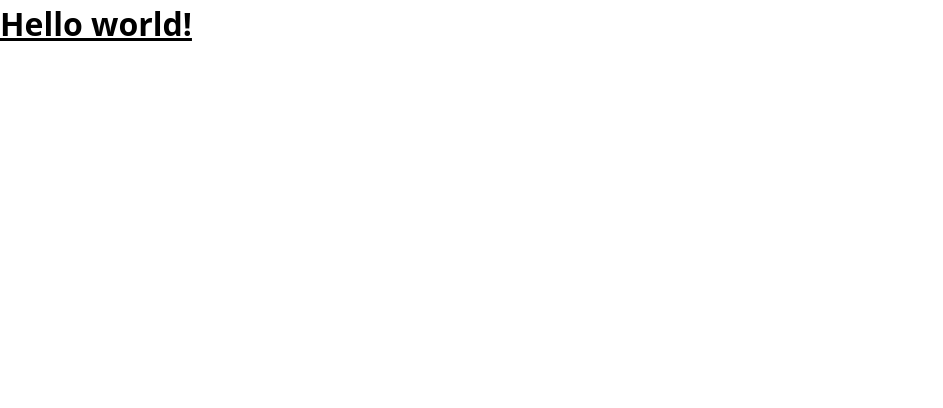
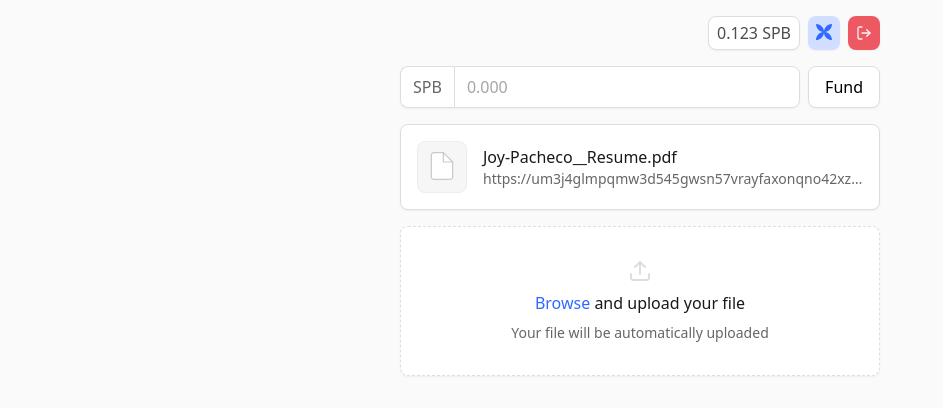
Before and after one commit to amazzat/space, a Next.js app: page / in a window 1280 px wide. Shown: the top 408 px of the page, without its empty margins (0-943 px from the left). Built offline with nearby package versions, Linux system fonts and the light colour scheme.

Commit message:
Initial ui is done

```diff
--- /dev/null
+++ b/core/use-local-storage.js
@@ -0,0 +1,31 @@
+import { useState } from "react";
+
+export function useLocalStorage(key, initialValue) {
+  const [storedValue, setStoredValue] = useState(() => {
+    if (typeof window === "undefined") {
+      return initialValue;
+    }
+    try {
+      const item = window.localStorage.getItem(key);
+      return item ? JSON.parse(item) : initialValue;
+    } catch (error) {
+      console.error(error);
+      return initialValue;
+    }
+  });
+
+  const setValue = (value) => {
+    try {
+      const valueToStore =
+        value instanceof Function ? value(storedValue) : value;
+      setStoredValue(valueToStore);
+      if (typeof window !== "undefined") {
+        window.localStorage.setItem(key, JSON.stringify(valueToStore));
+      }
+    } catch (error) {
+      console.error(error);
+    }
+  };
+
+  return [storedValue, setValue];
+}
--- a/pages/index.jsx
+++ b/pages/index.jsx
@@ -1,3 +1,175 @@
+import Link from "next/link";
+import { useLocalStorage } from "../core/use-local-storage";
+
 export default function Home() {
-  return <h1 className="flex text-3xl font-bold underline">Hello world!</h1>;
+  const [space, setSpace] = useLocalStorage("space", [
+    {
+      name: "Joy-Pacheco__Resume.pdf",
+      url: "https://um3j4glmpqmw3d545gwsn57vrayfaxonqno42xzd2zyi6xmm5vpq.arweave.net/ozaeGWx8GW2PvOmtJvf1iDBQXc2DXc1fI9Zwj12M7V8",
+    },
+  ]);
+
+  return (
+    <div className="min-h-screen bg-black-5">
+      <div className="mx-auto flex max-w-lg flex-col gap-4 p-4">
+        <header className="flex justify-end gap-2">
+          <span className="rounded-lg border border-black-20 bg-black-0 px-2 py-1 text-base text-black-70 shadow-sm">
+            0.123 SPB
+          </span>
+          <span className="rounded-lg bg-blue-20 p-2 text-blue-50 shadow-sm">
+            <svg
+              width="16"
+              height="16"
+              viewBox="0 0 16 16"
+              fill="none"
+              xmlns="http://www.w3.org/2000/svg"
+            >
+              <path
+                fillRule="evenodd"
+                clipRule="evenodd"
+                d="M8.03096 7.34826C7.69932 3.2348 4.256 0 0.0571432 0C0.0571432 4.17939 3.26202 7.61025 7.34826 7.96902C3.2348 8.30064 1.83538e-07 11.744 0 15.9429C4.17939 15.9429 7.61025 12.738 7.96902 8.65176C8.30064 12.7652 11.744 16 15.9429 16C15.9429 11.8206 12.738 8.38976 8.65176 8.03096C12.7652 7.69933 16 4.256 16 0.0571429C11.8206 0.0571426 8.38976 3.26202 8.03096 7.34826ZM7.9998 8.00016C7.99972 8.00016 7.99993 8.00016 7.9998 8.00016Z"
+                fill="currentColor"
+              />
+            </svg>
+          </span>
+          <button className="rounded-lg bg-red-50 p-2 text-red-10 shadow-sm">
+            <svg
+              width="16"
+              height="16"
+              viewBox="0 0 16 16"
+              fill="none"
+              xmlns="http://www.w3.org/2000/svg"
+            >
+              <path
+                d="M10.6667 11.3334L14.0001 8.00002L10.6667 4.66669"
+                stroke="currentColor"
+                strokeWidth="1.33333"
+                strokeLinecap="round"
+                strokeLinejoin="round"
+              />
+              <path
+                d="M14 8H6"
+                stroke="currentColor"
+                strokeWidth="1.33333"
+                strokeLinecap="round"
+                strokeLinejoin="round"
+              />
+              <path
+                d="M6 14H3.33333C2.97971 14 2.64057 13.8595 2.39052 13.6095C2.14048 13.3594 2 13.0203 2 12.6667V3.33333C2 2.97971 2.14048 2.64057 2.39052 2.39052C2.64057 2.14048 2.97971 2 3.33333 2H6"
+                stroke="currentColor"
+                strokeWidth="1.33333"
+                strokeLinecap="round"
+                strokeLinejoin="round"
+              />
+            </svg>
+          </button>
+        </header>
+        <main className="flex flex-col gap-4">
+          <form className="flex gap-2">
+            <label className="group flex flex-1 rounded-lg shadow-sm">
+              <span className="rounded-l-lg border-y border-l border-black-20 bg-black-0 py-2 px-3 text-base text-black-60 group-focus-within:border-blue-50">
+                SPB
+              </span>
+              <input
+                type="number"
+                className="flex-1 rounded-r-lg border border-black-20 bg-black-0 py-2 px-3 text-base text-black-60 placeholder:text-black-40 focus:outline-none group-focus-within:border-y-blue-50 group-focus-within:border-r-blue-50"
+                placeholder="0.000"
+              />
+            </label>
+            <button
+              type="submit"
+              className="rounded-lg border border-black-20 bg-black-0 px-4 py-2 text-base font-medium shadow-sm"
+            >
+              Fund
+            </button>
+          </form>
+        </main>
+        <ul className="flex flex-col gap-2 rounded-lg border border-black-20 bg-black-0 p-4 shadow-sm">
+          {space.map((file) => (
+            <li key={file.url}>
+              <Link
+                href={file.url}
+                className="flex gap-4 rounded-lg bg-black-0 transition-colors duration-150 ease-in-out hover:bg-black-5"
+              >
+                <span className="rounded-lg border border-black-15 bg-black-10 p-2">
+                  <svg
+                    width="32"
+                    height="32"
+                    viewBox="0 0 32 32"
+                    fill="none"
+                    xmlns="http://www.w3.org/2000/svg"
+                  >
+                    <path
+                      d="M17.3333 2.66669H7.99992C7.29267 2.66669 6.6144 2.94764 6.1143 3.44774C5.6142 3.94783 5.33325 4.62611 5.33325 5.33335V26.6667C5.33325 27.3739 5.6142 28.0522 6.1143 28.5523C6.6144 29.0524 7.29267 29.3334 7.99992 29.3334H23.9999C24.7072 29.3334 25.3854 29.0524 25.8855 28.5523C26.3856 28.0522 26.6666 27.3739 26.6666 26.6667V12L17.3333 2.66669Z"
+                      fill="white"
+                      stroke="#C9C9C9"
+                      strokeWidth="1.2"
+                      strokeLinecap="round"
+                      strokeLinejoin="round"
+                    />
+                    <path
+                      d="M17.3333 2.66669V12H26.6666"
+                      stroke="#C9C9C9"
+                      strokeWidth="1.2"
+                      strokeLinecap="round"
+                      strokeLinejoin="round"
+                    />
+                  </svg>
+                </span>
+                <div className="flex min-w-0 flex-1 flex-col py-1">
+                  <span className="text-base text-black-100">{file.name}</span>
+                  <span className="truncate text-sm text-black-60">
+                    {file.url}
+                  </span>
+                </div>
+              </Link>
+            </li>
+          ))}
+        </ul>
+        <form>
+          <label className="flex cursor-pointer flex-col rounded-lg border border-dashed border-black-20 bg-black-0 py-8 px-12 shadow-sm transition-colors duration-150 ease-in-out hover:border-blue-50">
+            <div className="flex flex-col items-center gap-2">
+              <input type="file" className="peer hidden" />
+              <svg
+                width="24"
+                height="24"
+                viewBox="0 0 24 24"
+                fill="none"
+                xmlns="http://www.w3.org/2000/svg"
+              >
+                <path
+                  d="M21 15V19C21 19.5304 20.7893 20.0391 20.4142 20.4142C20.0391 20.7893 19.5304 21 19 21H5C4.46957 21 3.96086 20.7893 3.58579 20.4142C3.21071 20.0391 3 19.5304 3 19V15"
+                  stroke="#DEDEDE"
+                  strokeWidth="2"
+                  strokeLinecap="round"
+                  strokeLinejoin="round"
+                />
+                <path
+                  d="M17 8L12 3L7 8"
+                  stroke="#DEDEDE"
+                  strokeWidth="2"
+                  strokeLinecap="round"
+                  strokeLinejoin="round"
+                />
+                <path
+                  d="M12 3V15"
+                  stroke="#DEDEDE"
+                  strokeWidth="2"
+                  strokeLinecap="round"
+                  strokeLinejoin="round"
+                />
+              </svg>
+              <span className="text-base text-black-100">
+                <span className="text-blue-50">Browse</span> and upload your
+                file
+              </span>
+              <span className="text-sm text-black-60">
+                Your file will be automatically uploaded
+              </span>
+            </div>
+          </label>
+        </form>
+      </div>
+    </div>
+  );
 }
--- a/tailwind.config.js
+++ b/tailwind.config.js
@@ -58,16 +58,6 @@ module.exports = {
         70: "#d87407",
       },
     },
-    fontSize: {
-      xs: "0.75rem",
-      sm: "0.875rem",
-      base: "1rem",
-      lg: "1.25rem",
-      xl: "1.5rem",
-      "2xl": "1.75rem",
-      "3xl": "2rem",
-      "4xl": "2.5rem",
-    },
   },
   plugins: [],
 };
```
